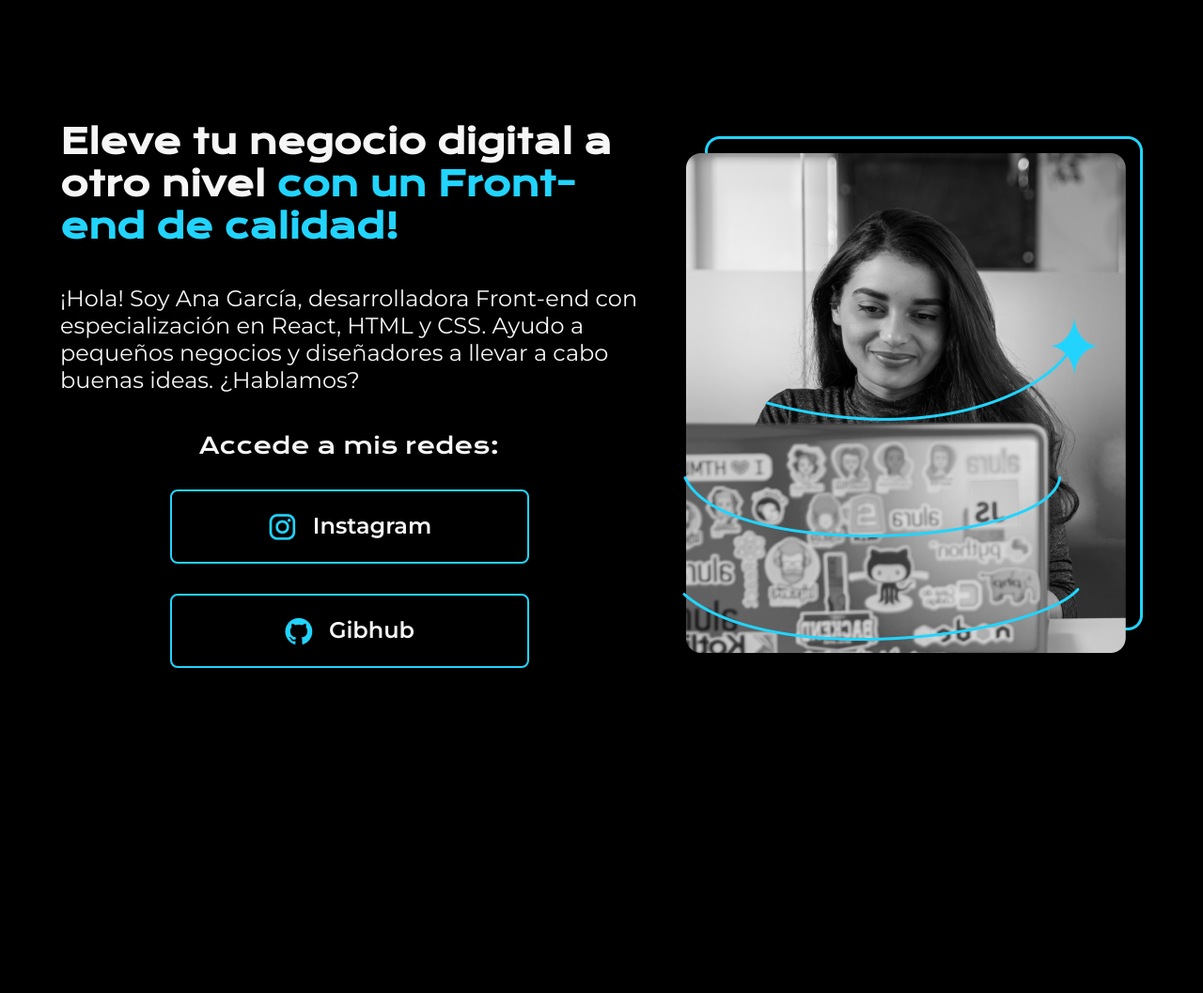
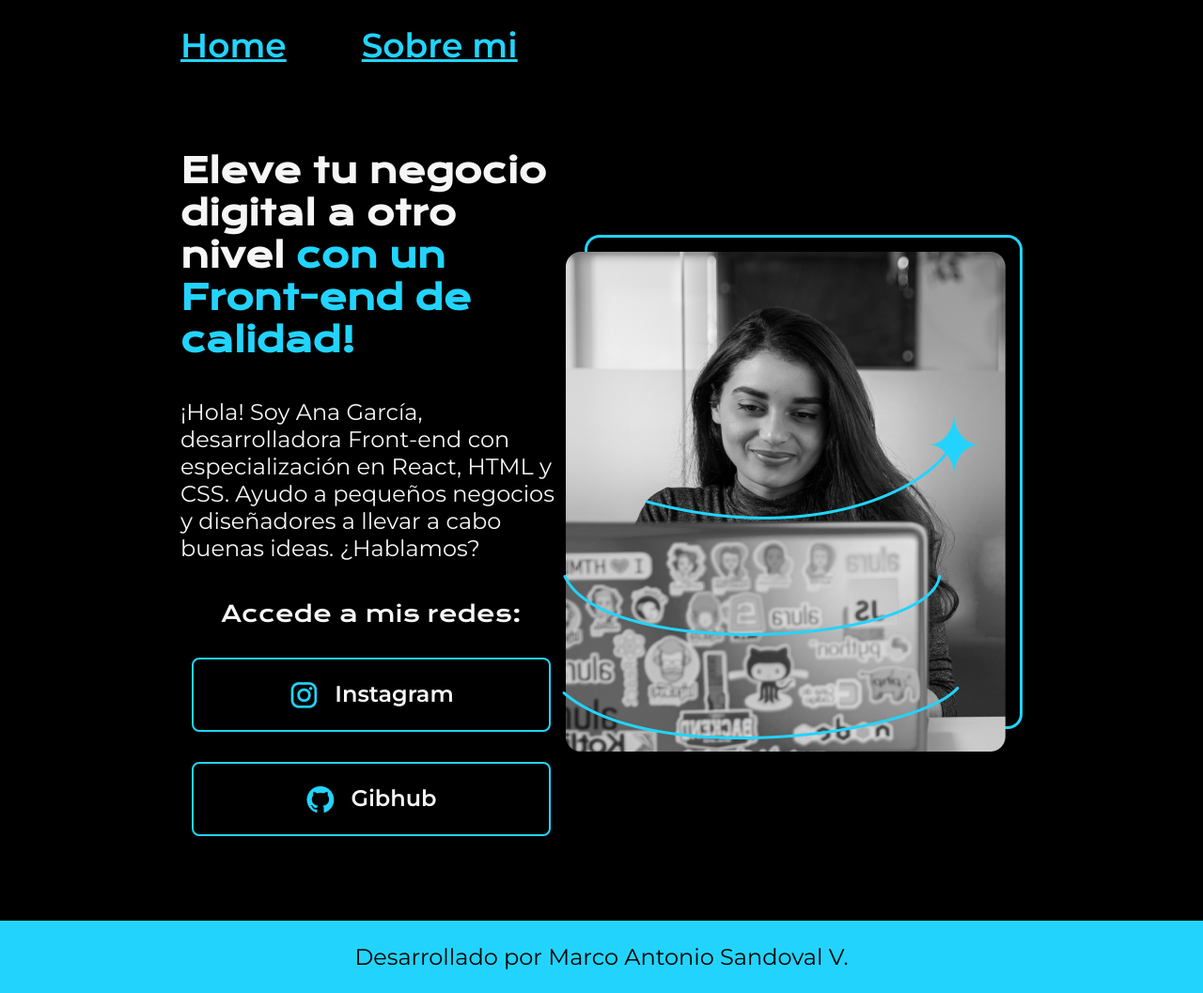
Before and after one commit to mistermarco711/portafolio, a plain HTML site: page index.html in a window 1280 px wide. Shown: the whole page at 94% size. Before the commit the page ends 928 px from the top, so only its background shows below. Drawn offline with nearby package versions, Linux system fonts and the light colour scheme.

Commit message:
Actualizacion header y footer

```diff
--- a/index.html
+++ b/index.html
@@ -7,7 +7,13 @@
     <link rel="stylesheet" href="style.css">
 </head>
 <body>
-    <header></header>
+    <header class="header">
+        <nav class="header__menu">
+            <a href="#" class="header__menu__link">Home</a>
+            <a href="#" class="header__menu__link">Sobre mi</a>
+        </nav>
+
+    </header>
     <main class="presentacion">
         <section class="presentacion__contenido">
             <h1 class="presentacion__contenido__titulo">Eleve tu negocio digital a otro nivel
@@ -25,6 +31,8 @@
         </section>
         <img src="./assets/Imagem.png" alt="Imagen de Ana Garcia">
     </main>
-    <footer></footer>
+    <footer class="footer">
+        <p>Desarrollado por Marco Antonio Sandoval V.</p>
+    </footer>
 </body>
 </html>
--- a/style.css
+++ b/style.css
@@ -7,18 +7,28 @@
 body{
     background-color: #000000;
     color: #F6F6F6;
-    height: 100vh;
     box-sizing: border-box;
 }
 
-.titulo-destaque{
+.header{
+    padding: 2% 0 0 15%;
+}
+
+.header__menu{
+    display: flex;
+    gap: 80px;
+}
+
+.header__menu__link{
+    font-family: "Montserrat", sans-serif;
+    font-size: 36px;
+    font-weight: 600;
     color: #22D4FD;
 }
-
 .presentacion{
+    padding: 7% 15%;
     display: flex;
     align-items: center;
-    margin: 10% 5%;
     justify-content: space-between;
 }
 
@@ -34,6 +44,9 @@ body{
     font-size: 36px;
 }
 
+.titulo-destaque{
+    color: #22D4FD;
+}
 .presentacion__contenido__texto{
     font-size: 24px;
     font-family: "Montserrat", sans-serif;
@@ -73,3 +86,13 @@ body{
     background-color: #272727;
 
 }
+
+.footer{
+    background-color: #22D4FD;
+    padding: 24px;
+    font-family: "Montserrat", sans-serif;
+    font-weight: 400;
+    text-align: center;
+    font-size: 24px;
+    color: #000000;
+}
```
